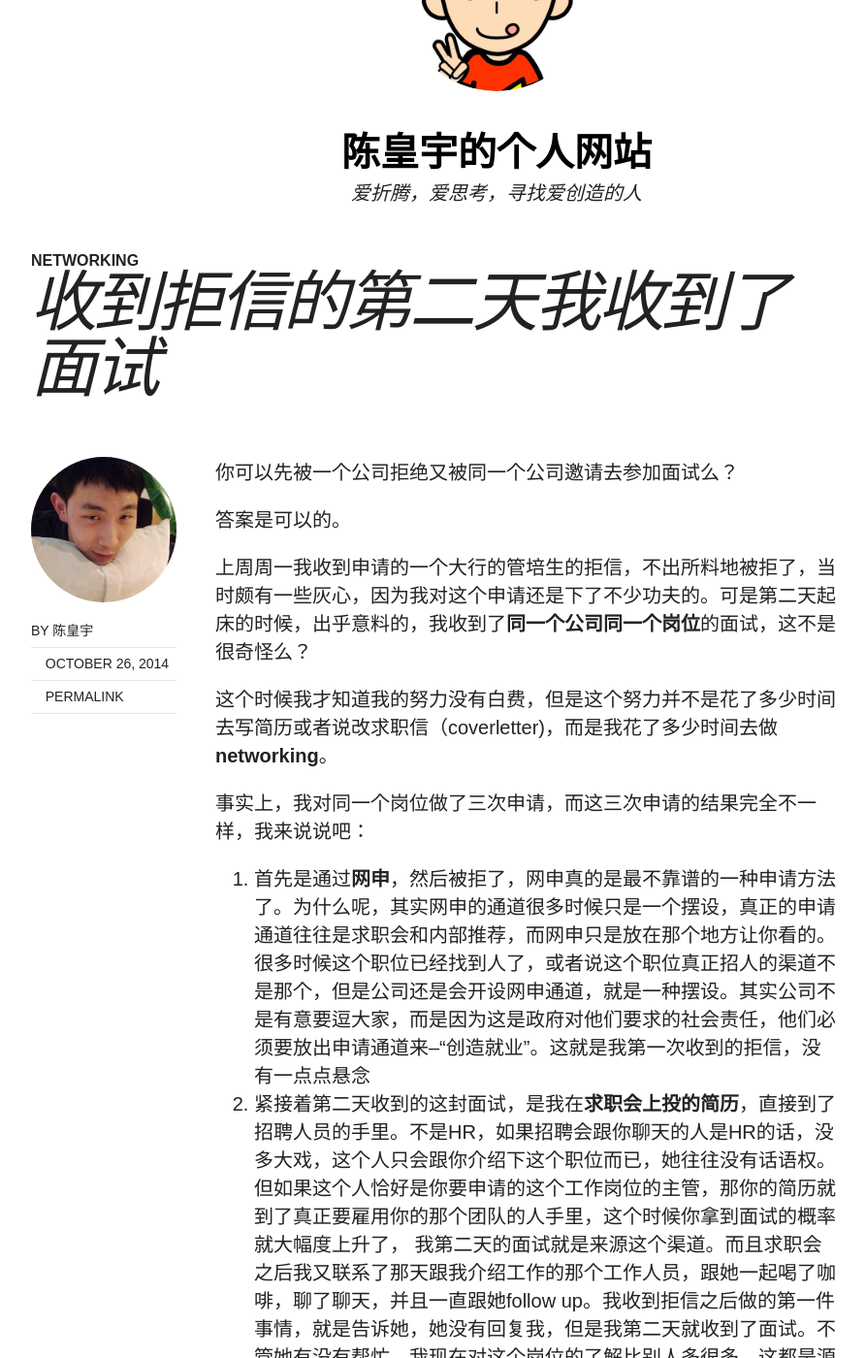
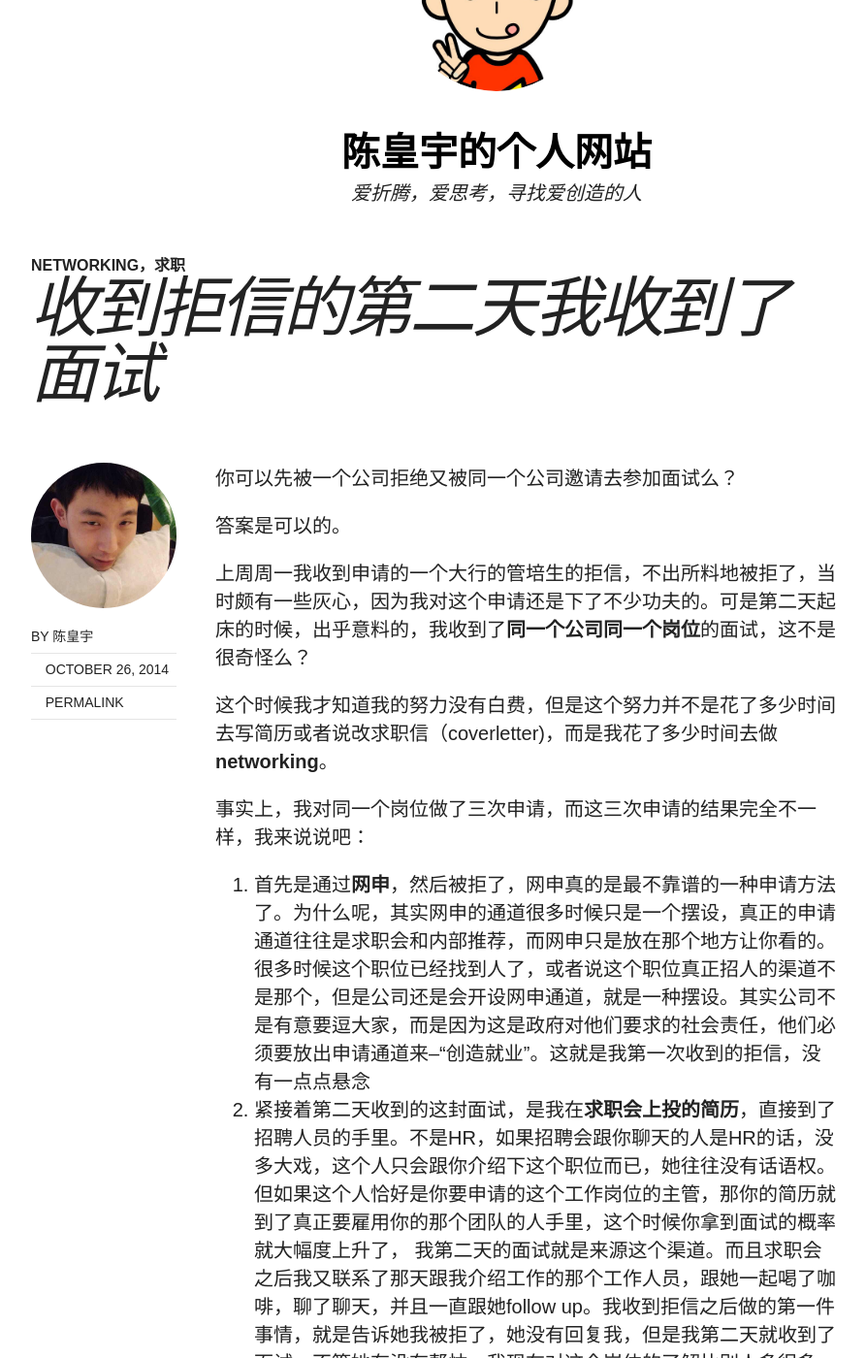
Before and after one commit to Renco/Renco.github.io, a Jekyll site: the page built from _posts/2014-10-26-ssapplication.md, in a window 1280 px wide and 1400 px high, scrolled down 205 px. Shown: the whole window at 97% size, without its empty margins (128-1021 px from the left). Built offline with Jekyll 4.4.1, drawn with Linux system fonts in a browser that asks for light colours; nearby versions of some CDN libraries; comment, search, counter and statistics services are not loaded; some of the changed text lies outside the part shown.

Commit message:
minor modification

```diff
--- a/_posts/2014-10-26-ssapplication.md
+++ b/_posts/2014-10-26-ssapplication.md
@@ -2,7 +2,7 @@
 layout: post
 title: 收到拒信的第二天我收到了面试
 category: Careers
-tags: [Networking]
+tags: [Networking，求职]
 ---
 
 
@@ -17,7 +17,7 @@ tags: [Networking]
 事实上，我对同一个岗位做了三次申请，而这三次申请的结果完全不一样，我来说说吧：
 
 1. 首先是通过**网申**，然后被拒了，网申真的是最不靠谱的一种申请方法了。为什么呢，其实网申的通道很多时候只是一个摆设，真正的申请通道往往是求职会和内部推荐，而网申只是放在那个地方让你看的。很多时候这个职位已经找到人了，或者说这个职位真正招人的渠道不是那个，但是公司还是会开设网申通道，就是一种摆设。其实公司不是有意要逗大家，而是因为这是政府对他们要求的社会责任，他们必须要放出申请通道来--"创造就业"。这就是我第一次收到的拒信，没有一点点悬念
-2. 紧接着第二天收到的这封面试，是我在**求职会上投的简历**，直接到了招聘人员的手里。不是HR，如果招聘会跟你聊天的人是HR的话，没多大戏，这个人只会跟你介绍下这个职位而已，她往往没有话语权。但如果这个人恰好是你要申请的这个工作岗位的主管，那你的简历就到了真正要雇用你的那个团队的人手里，这个时候你拿到面试的概率就大幅度上升了， 我第二天的面试就是来源这个渠道。而且求职会之后我又联系了那天跟我介绍工作的那个工作人员，跟她一起喝了咖啡，聊了聊天，并且一直跟她follow up。我收到拒信之后做的第一件事情，就是告诉她，她没有回复我，但是我第二天就收到了面试。不管她有没有帮忙，我现在对这个岗位的了解比别人多很多，这都是源于我一直follow up并且积极地networking
+2. 紧接着第二天收到的这封面试，是我在**求职会上投的简历**，直接到了招聘人员的手里。不是HR，如果招聘会跟你聊天的人是HR的话，没多大戏，这个人只会跟你介绍下这个职位而已，她往往没有话语权。但如果这个人恰好是你要申请的这个工作岗位的主管，那你的简历就到了真正要雇用你的那个团队的人手里，这个时候你拿到面试的概率就大幅度上升了， 我第二天的面试就是来源这个渠道。而且求职会之后我又联系了那天跟我介绍工作的那个工作人员，跟她一起喝了咖啡，聊了聊天，并且一直跟她follow up。我收到拒信之后做的第一件事情，就是告诉她我被拒了，她没有回复我，但是我第二天就收到了面试。不管她有没有帮忙，我现在对这个岗位的了解比别人多很多，这都是源于我一直follow up并且积极地networking
 3. 我通过**求职会上拿到的介绍册上的邮箱投递了简历**，这个方式我也告诉了我的舍友并且鼓励他申请了，这个渠道的HR到了上周五又给我发了一封邮件说他们已经开始看简历了并且会很快告诉我结果
 
 好了，我说的这么具体是为了什么呢？你可以看出来这三个求职渠道是完全相互平行的，**如果他们知道我是同一个人的话，他们有可能拒了我，给我发面试通知，又告诉我要等结果么？**
```
